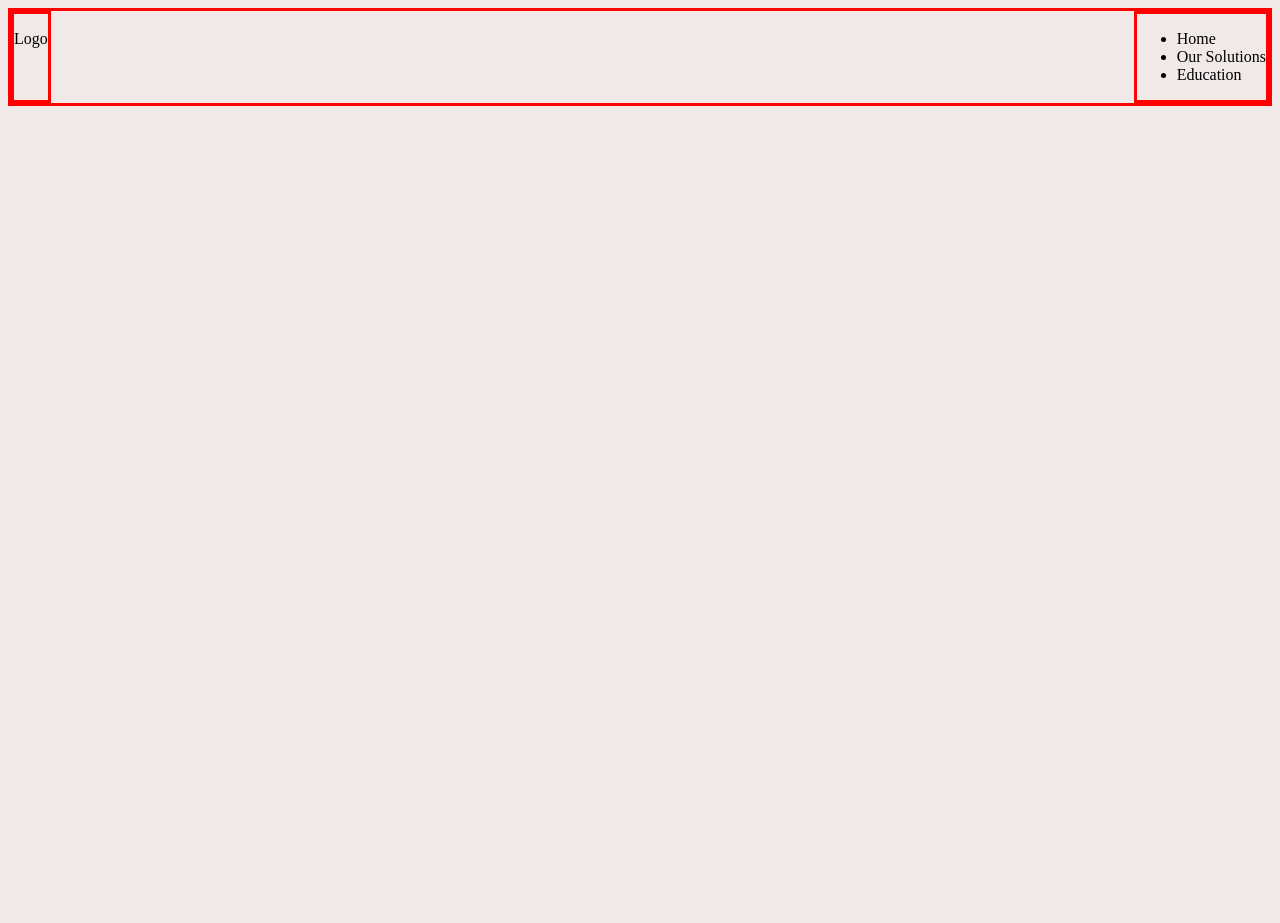
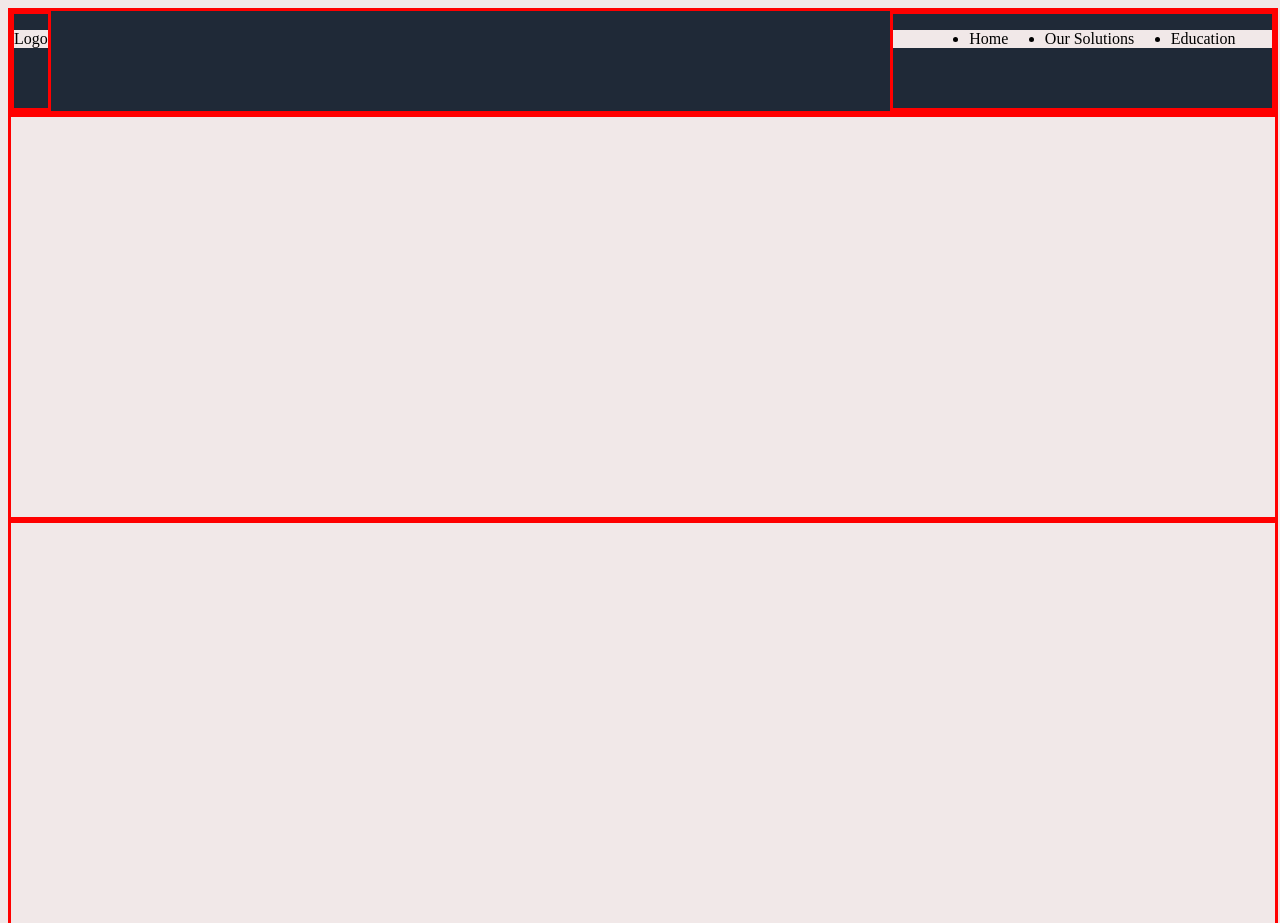
Before and after one commit to custodiotiago/LandingPage, a plain HTML site: page index.html in a window 1280 px wide. Shown: the top 923 px of the page. Before the commit the page ends 800 px from the top, so only its background shows below. Drawn offline with Linux system fonts and the light colour scheme.

Commit message:
Update navbar

```diff
--- a/index.html
+++ b/index.html
@@ -21,5 +21,30 @@
             </ul>
         </div>
     </div>
+
+
+    <div class="contentDiv1">
+
+
+    </div>
+
+    <div class="contentDiv2">
+
+
+    </div>
+
+    <div class="contentDiv3">
+
+
+    </div>
+
+    <div class="contentDiv4">
+
+
+    </div>
+
+    <div class="root">
+
+    </div>
 </body>
 </html>
--- a/styles.css
+++ b/styles.css
@@ -1,22 +1,48 @@
+* {
+    background-color: rgb(241, 232, 232);
+}
+
 .navbar {
     display:flex;
     flex-direction: row;
     border-style: solid;
     border-color: red;
     justify-content: space-between;
+    height: 100px;
+    width: 100%;
+    background-color: #1F2937;
 }
 
 .navbar_logo {
 
     border-style: solid;
     border-color: red;
+    background-color: #1F2937;
 }
 
 .navbar_buttons {
     border-style: solid;
     border-color: red;
+    background-color: #1F2937;
+    width: 30%;
 }
 
-* {
-    background-color: rgb(241, 232, 232);
+.navbar_buttons ul {
+    display:flex;
+    justify-content:space-evenly;
 }
+
+.contentDiv1, .contentDiv2, .contentDiv3, .contentDiv4 {
+    height: 400px;
+    width: 100%;
+    border-style: solid;
+    border-color: red;
+}
+
+.root {
+    height: 100px;
+    width: 100%;
+    border-style: solid;
+    border-color: red;
+    background-color: #1F2937;
+}
```
